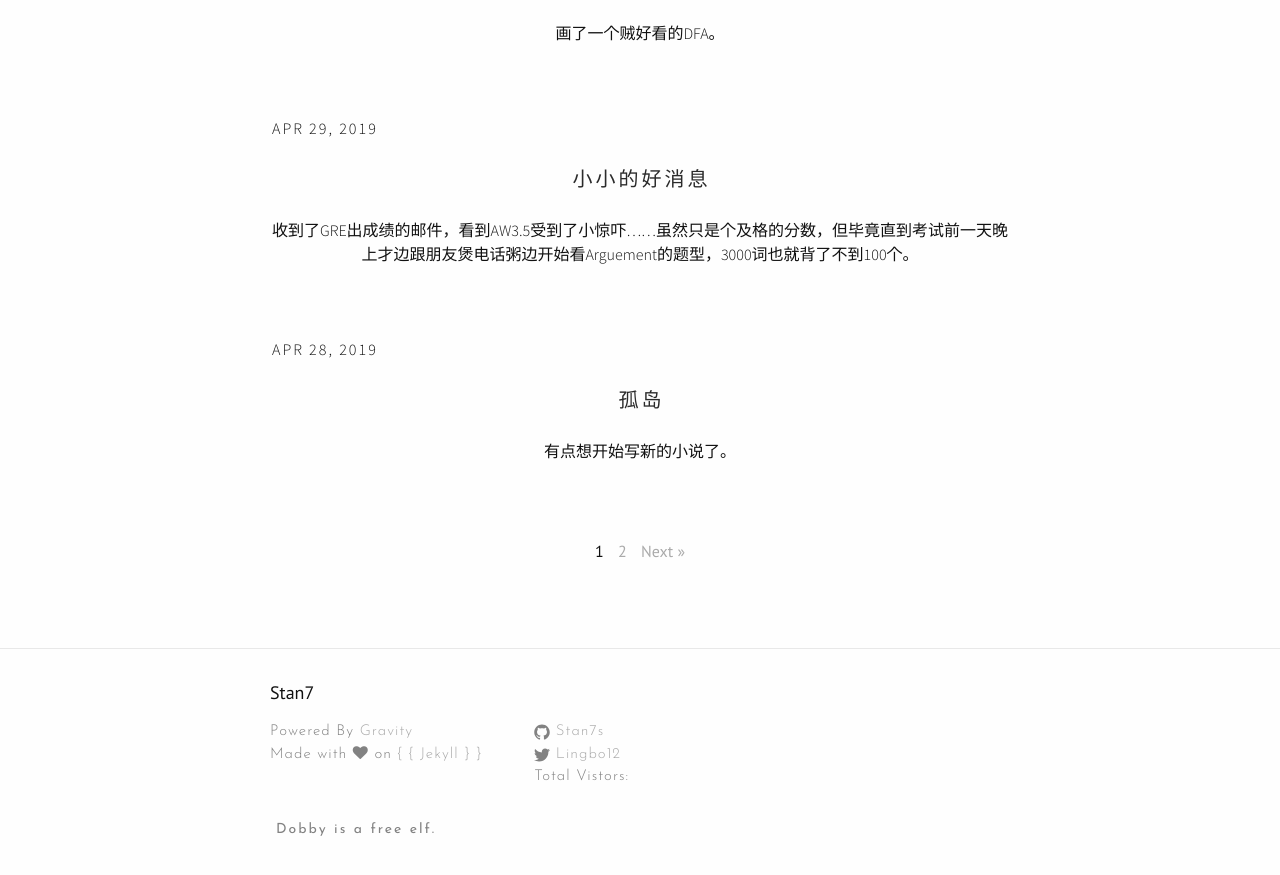
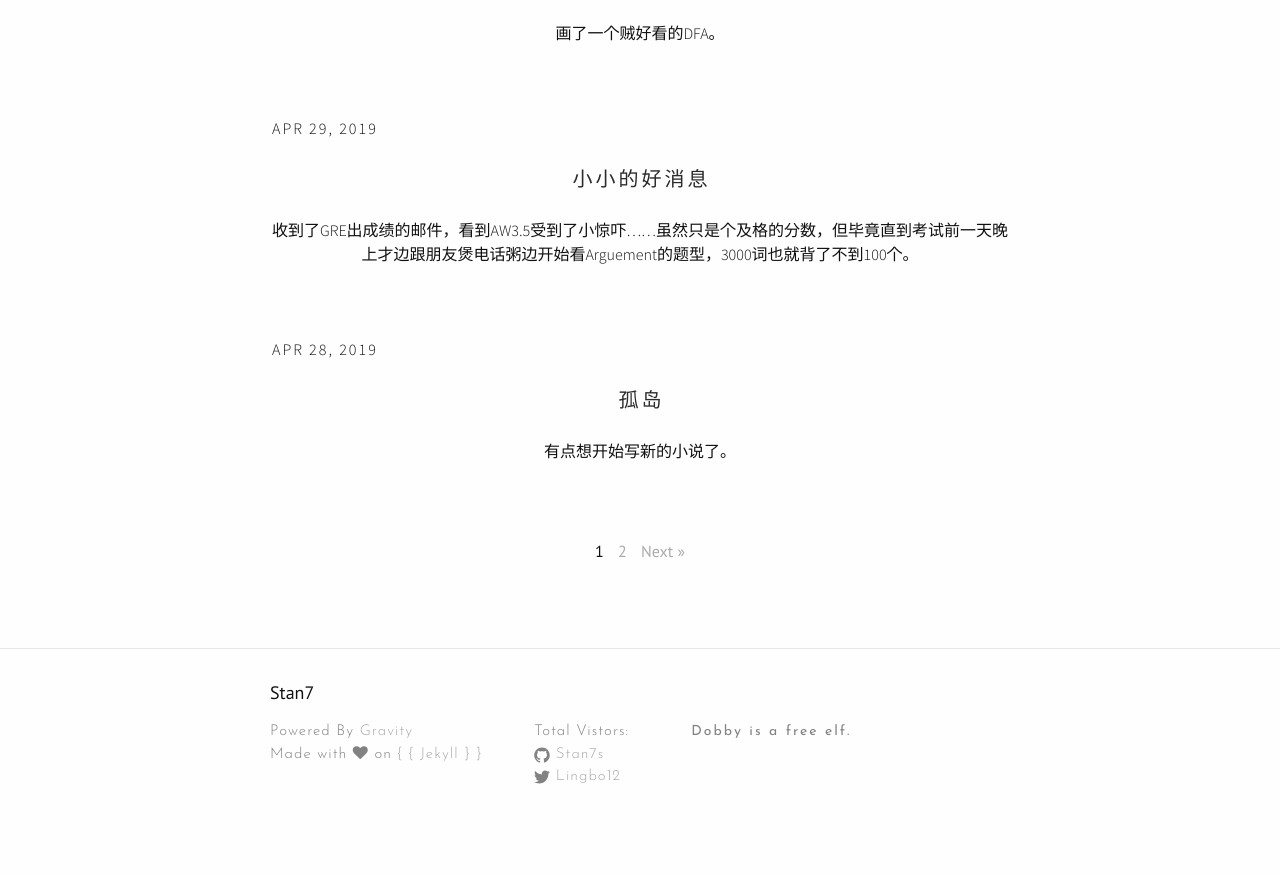
Before and after one commit to Stan7s/stan7s.github.io, a Jekyll site: the page built from index.html, in a window 1280 px wide and 900 px high, scrolled down 1163 px. Shown: the top 875 px of the window. Built offline with Jekyll 4.4.1, drawn with Linux system fonts in a browser that asks for light colours; nearby versions of some CDN libraries; the list of posts is cut into pages by our own code; comment, search, counter and statistics services are not loaded; after the commit the page ends 2012 px from its top, so only the background shows below that.

Commit message:
Update footer.html

```diff
--- a/_includes/footer.html
+++ b/_includes/footer.html
@@ -15,7 +15,10 @@
         </ul>
       </div>
 
-      <div class="footer-col footer-col-3 footer-content">
+      <div class="footer-col footer-col-2 footer-content">
+        <span id="busuanzi_container_site_pv">
+            Total Vistors: <span id="busuanzi_value_site_pv"></span>
+        </span>
         <ul class="social-media-list">
           {% if site.github_username %}
           <li>
@@ -28,9 +31,6 @@
             {% include icon-twitter.html username=site.twitter_username %}
           </li>
           {% endif %}
-          <span id="busuanzi_container_site_pv">
-              Total Vistors: <span id="busuanzi_value_site_pv"></span>
-          </span>
         </ul>
       </div>
 
```
